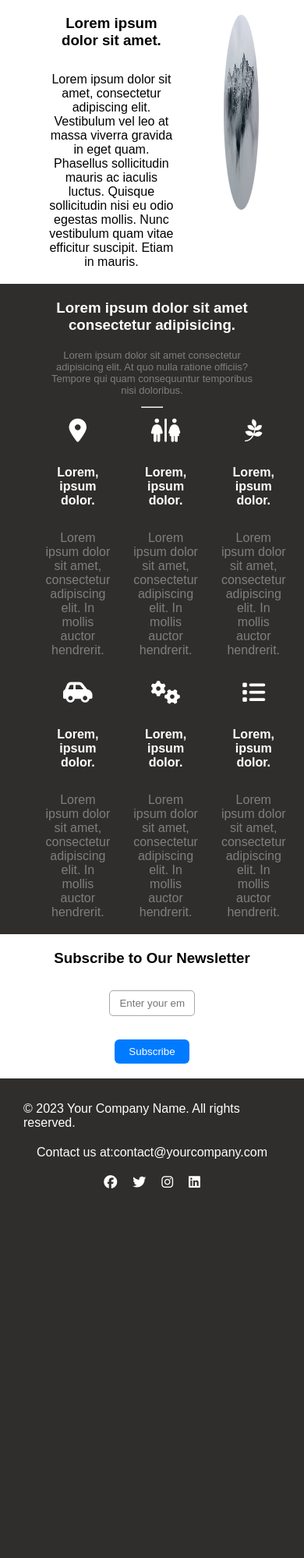
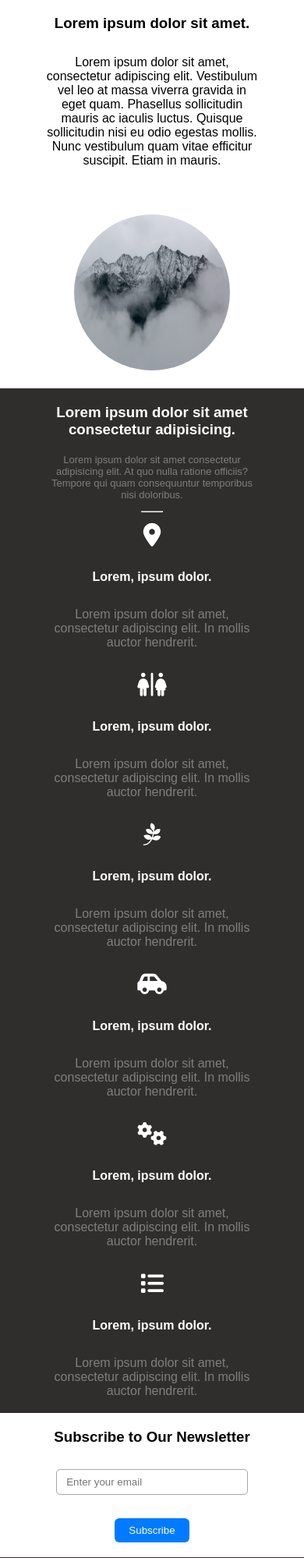
Before and after one commit to tinadjurkovic/Brainster-Challenges, a PHP site: page / in a window 390 px wide. Shown: the part 845-2843 px from the top of the page at 78% size. Before the commit the page ends 2369 px from the top, so only its background shows below. Run offline with PHP 8.4, Linux system fonts and the light colour scheme; some libraries are stand-ins or nearby versions.

Commit message:
Responsive for mobile devices: completed

```diff
--- a/Challenge - GIT - 01 - Konstantina-Gjurkovic/index.html
+++ b/Challenge - GIT - 01 - Konstantina-Gjurkovic/index.html
@@ -20,6 +20,9 @@
         <a href="#">About</a>
         <a href="#">Products</a>
         <a href="#">Contact</a>
+      </div>
+      <div class="menu">
+        <i class="fa-solid fa-bars"></i>
       </div>
     </nav>
     <header class="banner">
@@ -125,7 +128,7 @@
       <div class="ftr">
         <div class="content">
           <p>&copy 2023 Your Company Name. All rights reserved.</p>
-          <p>Contact us at:contact@yourcompany.com</p>
+          <p>Contact us at: contact@yourcompany.com</p>
         </div>
         <div class="socials">
           <i class="fa-brands fa-facebook"></i>
--- a/Challenge - GIT - 01 - Konstantina-Gjurkovic/style.css
+++ b/Challenge - GIT - 01 - Konstantina-Gjurkovic/style.css
@@ -47,6 +47,11 @@ nav {
   width: 100%;
   display: flex;
   justify-content: space-between;
+}
+
+.menu {
+  display: none;
+  color: white;
 }
 
 .logo a {
@@ -233,3 +238,46 @@ button:hover {
   font-size: 17px;
   cursor: pointer;
 }
+
+@media (max-width: 428px) {
+  .links {
+    display: none;
+  }
+
+  .menu {
+    display: block;
+    cursor: pointer;
+  }
+
+  .banner .description {
+    width: 80%;
+  }
+
+  .banner a {
+    width: 80%;
+    text-align: center;
+  }
+
+  .wrapper {
+    flex-direction: column;
+    justify-content: center;
+    align-items: center;
+  }
+
+  .section-one .image img {
+    height: 200px;
+    width: 200px;
+  }
+
+  .box-container {
+    display: flex;
+    flex-direction: column;
+    justify-content: center;
+    align-items: center;
+    gap: 30px;
+  }
+
+  input {
+    width: 90%;
+  }
+}
```
